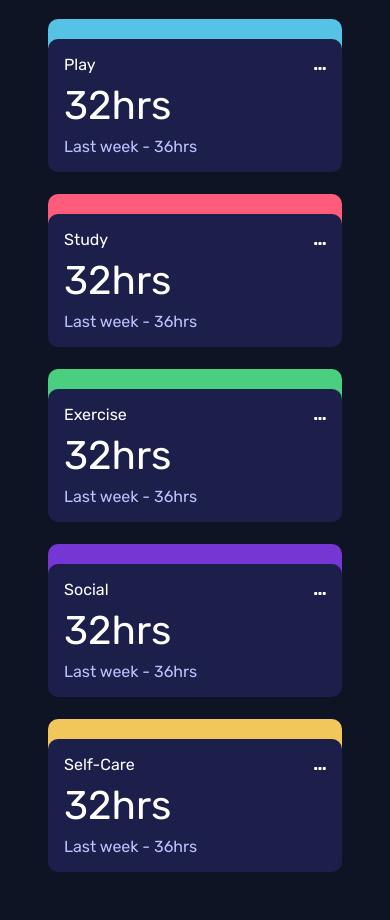
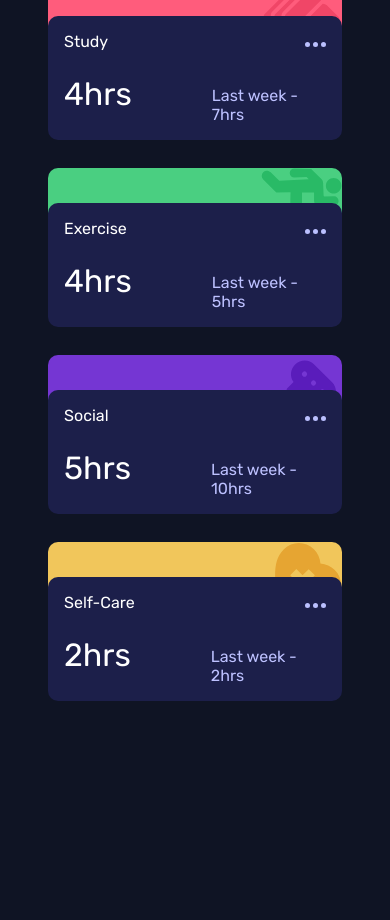
Before and after one commit to Sandip049/time-tracking-dashboard-main, a plain HTML site: page index.html in a window 390 px wide. Shown: the part 669-1589 px from the top of the page. After the commit the page ends 1418 px from the top, so only its background shows below. Drawn offline with Linux system fonts and the light colour scheme.

Commit message:
mobile responsive and minor changes

```diff
--- a/index.html
+++ b/index.html
@@ -12,8 +12,10 @@
         <div class="sidebar">
             <div class="profile">
                 <img src="/images/image-jeremy.png" alt="">
+                <div class="info">
                     <p class="reports-text">Report for</p>
-                <p class="name">Jeremy  Robson </p>
+                    <h1 class="name">Jeremy  Robson </h1>
+                </div>
             </div>
             <div class="time-interval">
                 <button id="daily">Daily</button>
@@ -22,53 +24,65 @@
             </div>
         </div>
         <div class="cards">
-            <div class="card-item work">
+            <div class="card-item ">
                 <div class="nav">
                     <span>Work</span>
-                    <span>...</span>
+                    <span><img src="/images/icon-ellipsis.svg"> </span>
                 </div>
+                <div class="part">
                     <p class="current work1 ">32hrs</p>
                     <p class="previous work2">Last week - 36hrs</p>
                 </div>
-            <div class="card-item play">
+            </div>
+            <div class="card-item ">
                 <div class="nav">
                     <span>Play</span>
-                    <span>...</span>
+                    <span><img src="/images/icon-ellipsis.svg"> </span>
                 </div>
-                <p class="current play1">32hrs</p>
-                <p class="previous play2">Last week - 36hrs</p>
+                <div class="part">
+                    <p class="current play1">10hrs</p>
+                    <p class="previous play2">Last week - 8hrs</p>
                 </div>
-            <div class="card-item study">
+            </div>
+            <div class="card-item">
                 <div class="nav">
                     <span>Study</span>
-                    <span>...</span>
+                    <span><img src="/images/icon-ellipsis.svg"> </span>
                 </div>
-                <p class="current study1">32hrs</p>
-                <p class="previous study2">Last week - 36hrs</p>
+                <div class="part">
+                    <p class="current study1">4hrs</p>
+                    <p class="previous study2">Last week - 7hrs</p>
                 </div>
-            <div class="card-item exercise">
+            </div>
+            <div class="card-item ">
                 <div class="nav">
                     <span>Exercise</span>
-                    <span>...</span>
+                    <span><img src="/images/icon-ellipsis.svg"> </span>
                 </div>
-                <p class="current exercise1">32hrs</p>
-                <p class="previous exercise2">Last week - 36hrs</p>
+                <div class="part">
+                    <p class="current exercise1">4hrs</p>
+                    <p class="previous exercise2">Last week - 5hrs</p>
+                </div>
             </div>
             <div class="card-item social">
                 <div class="nav">
                     <span>Social</span>
-                    <span>...</span>
+                    <span><img src="/images/icon-ellipsis.svg"> </span>
                 </div>
-                <p class="current social1">32hrs</p>
-                <p class="previous social2">Last week - 36hrs</p>
+                <div class="part">
+                    <p class="current social1">5hrs</p>
+                    <p class="previous social2">Last week - 10hrs</p>
+                </div>
             </div>
             <div class="card-item self-care">
                 <div class="nav">
                     <span>Self-Care</span>
-                    <span>...</span>
+                    <span><img src="/images/icon-ellipsis.svg"> </span>
                 </div>
-                <p class="current selfcare1">32hrs</p>
-                <p class="previous selfcare2">Last week - 36hrs</p>
+                <div class="part">
+                    <p class="current selfcare1">2hrs</p>
+                    <p class="previous selfcare2">Last week - 2hrs</p>
+                </div>
             </div>
         </div>
     </div>
--- a/script.js
+++ b/script.js
@@ -56,8 +56,8 @@ function updateContent(period) {
         work1.textContent = '32hrs';
         work2.textContent = 'Last week - 36hrs';
 
-        play1.textContent = '20hrs';
-        play2.textContent = 'Last week - 15hrs';
+        play1.textContent = '10hrs';
+        play2.textContent = 'Last week - 8hrs';
 
         study1.textContent = '4hrs';
         study2.textContent = 'Last week - 7hrs';
--- a/style.css
+++ b/style.css
@@ -72,6 +72,10 @@ body{
     margin-right: 60px;
     margin-bottom: 20px;
 }
+
+h1 {
+    font-weight: 300;
+}
 .time-interval{
     padding: 16px 24px;
 }
@@ -115,7 +119,7 @@ button.active {
     color: #fff;
     padding: 16px;
     position: relative;
-    margin-top: 14px;
+    margin-top: 35px;
 }
 .card-item .nav{
     display: flex;
@@ -127,47 +131,61 @@ button.active {
 }
 
 .card-item .current{
-    font-size: 40px;
-    margin-top: 8px;
+    font-size: 48px;
+    margin-top: 24px;
     margin-bottom: 8px;
 }
 .card-item .previous{
     color: var(--Pale-Blue);
 }
 
-.card-item::after{
+.card-item::before{
     content: '';
     height: 100%;
     width: 100%;
     display: block;
     position: absolute;
-    top: -20px;
+    top: -35px;
     left: 0;
     z-index: -1;
     border-radius: 10px;
 }
-/* .card-item:hover::after{
-    top: -30px;
-} */
 
-.card-item:nth-child(1)::after{
+.card-item:nth-child(1)::before{
     background-color: var(--Light-red);
-    /* background-image: url(images/icon-work.svg); */
+    background-repeat: no-repeat;
+    background-position: top right;
+    background-image: url(images/icon-work.svg);
 }
-.card-item:nth-child(2)::after{
+.card-item:nth-child(2)::before{
     background-color: var(--Soft-blue);
+    background-repeat: no-repeat;
+    background-position: top right;
+    background-image: url(images/icon-play.svg);
 }
-.card-item:nth-child(3)::after{
+.card-item:nth-child(3)::before{
     background-color: var(--Light-red2);
+    background-repeat: no-repeat;
+    background-position: top right;
+    background-image: url(images/icon-study.svg);
 }
-.card-item:nth-child(4)::after{
+.card-item:nth-child(4)::before{
     background-color: var(--Lime-green);
+    background-repeat: no-repeat;
+    background-position: top right;
+    background-image: url(images/icon-exercise.svg);
 }
-.card-item:nth-child(5)::after{
+.card-item:nth-child(5)::before{
     background-color: var(--Violet);
+    background-repeat: no-repeat;
+    background-position: top right;
+    background-image: url(images/icon-social.svg);
 }
-.card-item:nth-child(6)::after{
+.card-item:nth-child(6)::before{
     background-color: var(--Soft-orange);
+    background-repeat: no-repeat;
+    background-position: top right;
+    background-image: url(images/icon-self-care.svg);
 }
 
 button {
@@ -180,8 +198,6 @@ button {
     cursor: pointer;
 }
 
-
-
 @media(max-width: 680px) {
     .container{
         flex-direction: column;
@@ -189,7 +205,45 @@ button {
     .sidebar{
         margin-bottom: 24px;
     }
+
+    .reports-text{
+        font-size: 12px;
+    }
+
+    .profile{
+        display: flex;
+        padding-bottom: 0px;
+    }
+
+    .info {
+        margin-left: 20px;
+        margin-top: 20px;
+    }
+
+    .name {
+        font-size: 24px;
+        display: contents;
+    }
+
+    .time-interval{
+        display: ruby-text;
+    }
+
     .cards{
         margin-left: 0;
     }
+
+    .part {
+        display: flex;
+    }
+
+    .card-item .current {
+        font-size: 32px;
+        margin-right: 40px;
+    }
+    .card-item .previous {
+        margin-left: 40px;
+        margin-top: 35px;
+    }
+
 }
```
Lines whose indentation alone changed are shown as unchanged.
